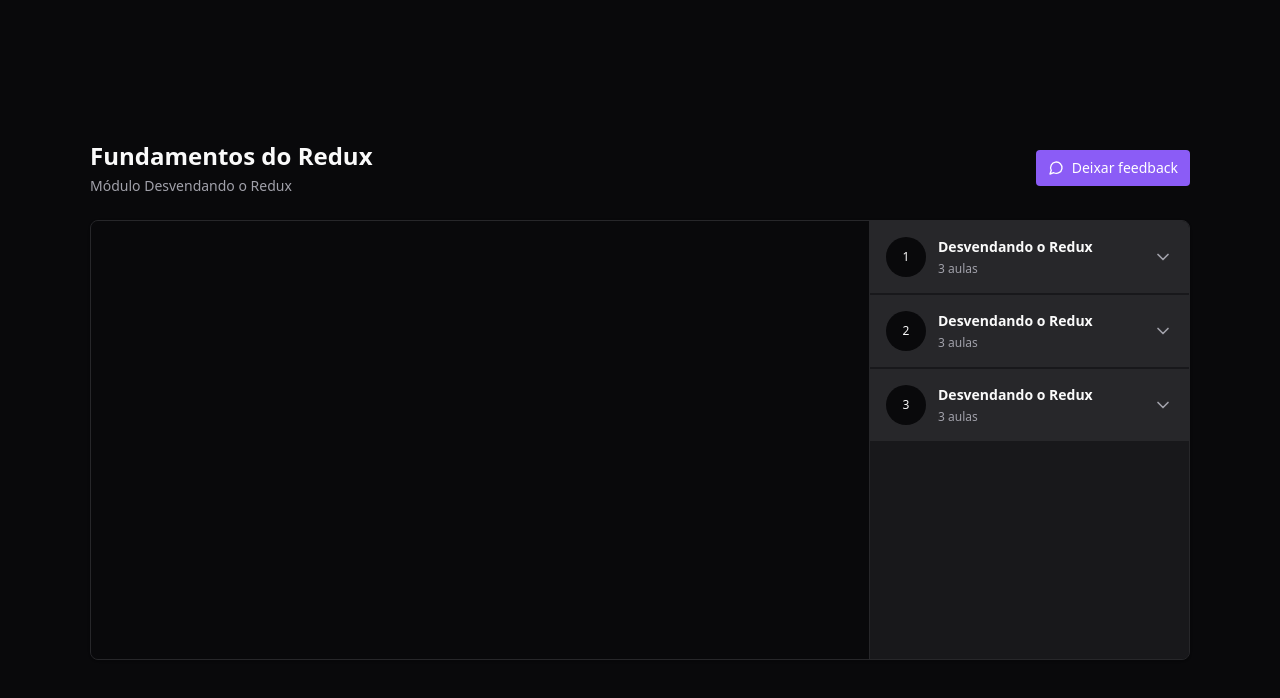
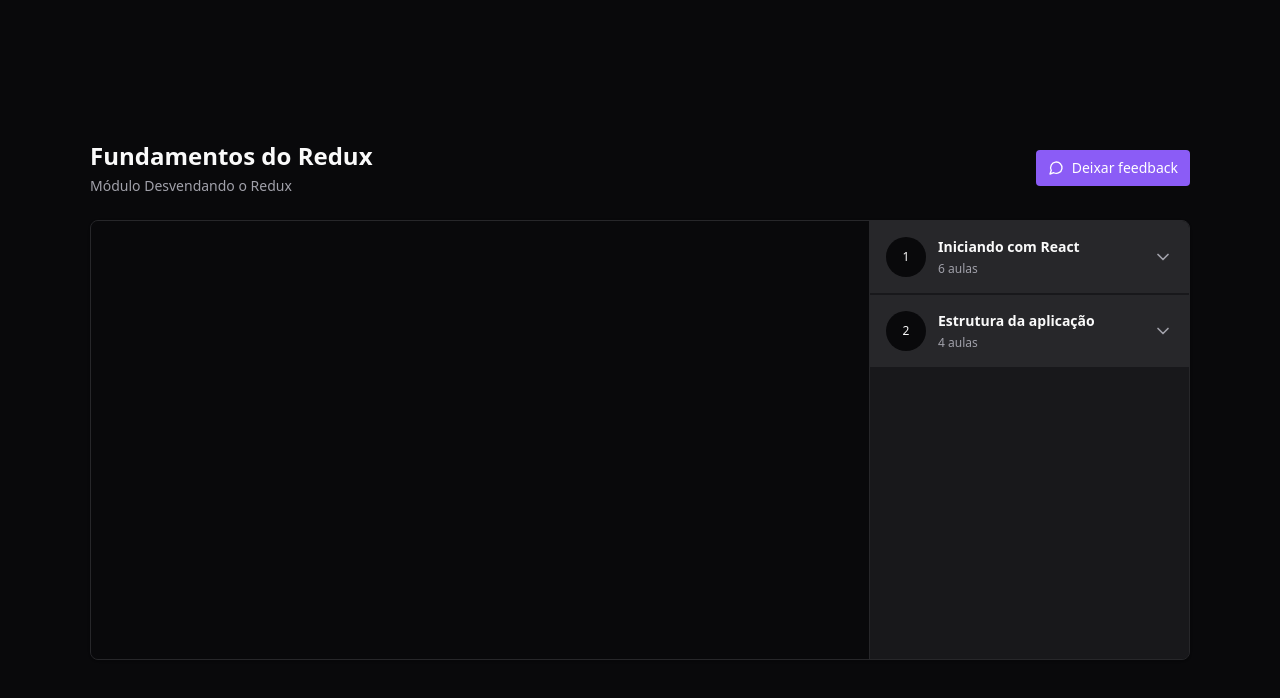
Before and after one commit to Jessica-Garcia/react-redux-zustand, a React (Vite) app: page / in a window 1280 px wide. Shown: the top 698 px of the page. Built offline with nearby package versions, Linux system fonts and the light colour scheme.

Commit message:
create player reducer

```diff
--- a/src/components/Module.tsx
+++ b/src/components/Module.tsx
@@ -1,6 +1,7 @@
 import { ChevronDown } from "lucide-react";
 import { Lesson } from "./Lesson";
 import * as Collapsible from "@radix-ui/react-collapsible";
+import { useAppSelector } from "../store";
 interface ModuleProps {
   moduleIndex: number;
   title: string;
@@ -8,6 +9,10 @@
 }
 
 export function Module({ moduleIndex, title, amountOfLessons }: ModuleProps) {
+  const lessons = useAppSelector((state) => {
+    return state.player.course.modules[moduleIndex].lessons;
+  });
+
   return (
     <Collapsible.Root className="group">
       <Collapsible.Trigger className="flex w-full items-center gap-3 bg-zinc-800 p-4">
@@ -25,9 +30,15 @@
 
       <Collapsible.Content>
         <nav className="relative flex flex-col gap-4 p-6">
-          <Lesson title="Fundamentos do Redux" duration="09:13" />
-          <Lesson title="Fundamentos do Redux" duration="09:13" />
-          <Lesson title="Fundamentos do Redux" duration="09:13" />
+          {lessons.map((lesson) => {
+            return (
+              <Lesson
+                key={lesson.id}
+                title={lesson.title}
+                duration={lesson.duration}
+              />
+            );
+          })}
         </nav>
       </Collapsible.Content>
     </Collapsible.Root>
--- a/src/pages/Player.tsx
+++ b/src/pages/Player.tsx
@@ -2,8 +2,12 @@
 import { Header } from "../components/Header";
 import { Video } from "../components/Video";
 import { Module } from "../components/Module";
+import { useAppSelector } from "../store";
 
 export function Player() {
+  const modules = useAppSelector((state) => {
+    return state.player.course.modules;
+  });
   return (
     <div className="h-screen bg-zinc-950 text-zinc-50 flex justify-center items-center">
       <div className="flex w-[1100px] flex-col gap-6">
@@ -21,21 +25,16 @@
             <Video />
           </div>
           <aside className="w-80 absolute top-0 bottom-0 right-0 border-l divide-y-2 divide-zinc-900 border-zinc-800 bg-zinc-900 overflow-y-scroll scrollbar-thin scrollbar-track-zinc-950 scrollbar-thumb-zinc-800">
-            <Module
-              moduleIndex={0}
-              title="Desvendando o Redux"
-              amountOfLessons={3}
-            />
-            <Module
-              moduleIndex={1}
-              title="Desvendando o Redux"
-              amountOfLessons={3}
-            />
-            <Module
-              moduleIndex={2}
-              title="Desvendando o Redux"
-              amountOfLessons={3}
-            />
+            {modules.map((module, index) => {
+              return (
+                <Module
+                  key={module.id}
+                  moduleIndex={index}
+                  title={module.title}
+                  amountOfLessons={module.lessons.length}
+                />
+              );
+            })}
           </aside>
         </main>
       </div>
--- a/src/store/index.ts
+++ b/src/store/index.ts
@@ -1,9 +1,12 @@
 import { configureStore } from "@reduxjs/toolkit";
 import { useSelector, TypedUseSelectorHook } from "react-redux";
+import { player } from "./slices/player";
 
 export const store = configureStore({
-  reducer: {},
-})
+  reducer: {
+    player,
+  },
+});
 
-export type RootState = ReturnType<typeof store.getState>
-export const useAppSelector: TypedUseSelectorHook<RootState> = useSelector
+export type RootState = ReturnType<typeof store.getState>;
+export const useAppSelector: TypedUseSelectorHook<RootState> = useSelector;
--- /dev/null
+++ b/src/store/slices/player.ts
@@ -0,0 +1,64 @@
+import { createSlice } from "@reduxjs/toolkit";
+
+const playerSlice = createSlice({
+  name: "player",
+  initialState: {
+    course: {
+      modules: [
+        {
+          id: "1",
+          title: "Iniciando com React",
+          lessons: [
+            { id: "Jai8w6K_GnY", title: "CSS Modules", duration: "13:45" },
+            {
+              id: "w-DW4DhDfcw",
+              title: "Estilização do Post",
+              duration: "10:05",
+            },
+            {
+              id: "D83-55LUdKE",
+              title: "Componente: Header",
+              duration: "06:33",
+            },
+            {
+              id: "W_ATsETujaY",
+              title: "Componente: Sidebar",
+              duration: "09:12",
+            },
+            { id: "Pj8dPeameYo", title: "CSS Global", duration: "03:23" },
+            {
+              id: "8KBq2vhwbac",
+              title: "Form de comentários",
+              duration: "11:34",
+            },
+          ],
+        },
+        {
+          id: "2",
+          title: "Estrutura da aplicação",
+          lessons: [
+            {
+              id: "gE48FQXRZ_o",
+              title: "Componente: Comment",
+              duration: "13:45",
+            },
+            { id: "Ng_Vk4tBl0g", title: "Responsividade", duration: "10:05" },
+            {
+              id: "h5JA3wfuW1k",
+              title: "Interações no JSX",
+              duration: "06:33",
+            },
+            {
+              id: "1G0vSTqWELg",
+              title: "Utilizando estado",
+              duration: "09:12",
+            },
+          ],
+        },
+      ],
+    },
+  },
+  reducers: {},
+});
+
+export const player = playerSlice.reducer;
```
